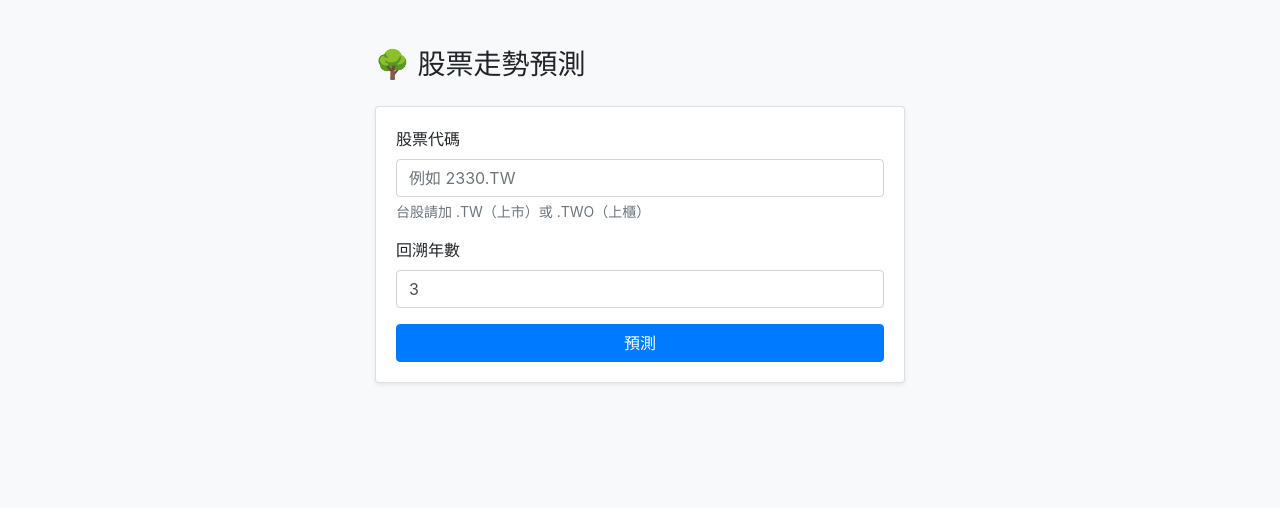
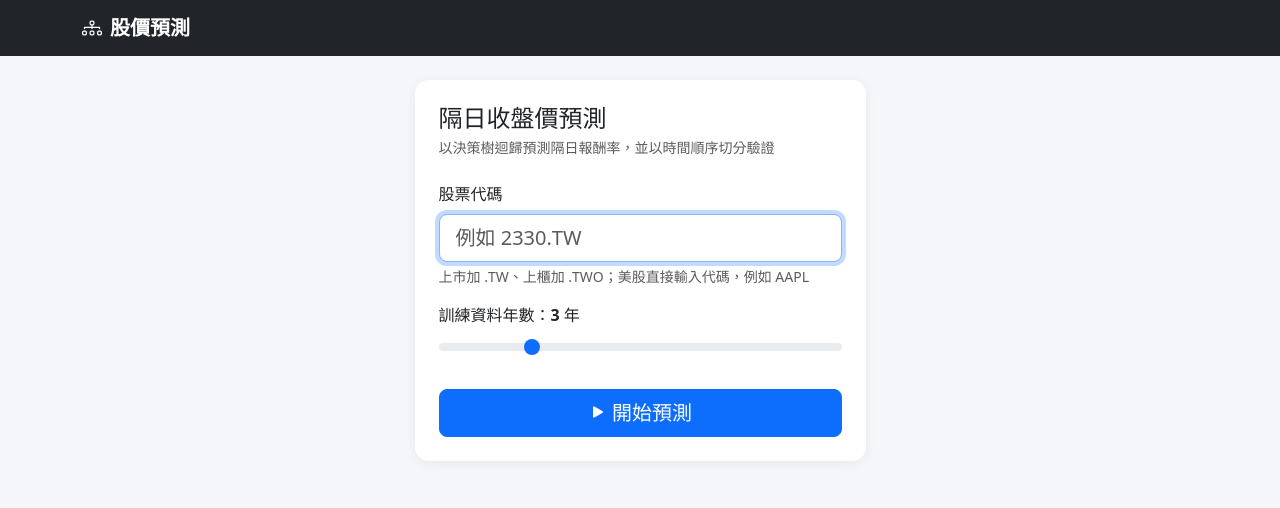
Before and after one commit to minghan5487/ML, a Flask app: page / in a window 1280 px wide. Shown: the top 508 px of the page. Run offline with Flask 3, Linux system fonts and the light colour scheme.

Commit message:
改版介面：Bootstrap 5、共用版型

```diff
--- /dev/null
+++ b/templates/base.html
@@ -0,0 +1,27 @@
+<!doctype html>
+<html lang="zh-Hant">
+<head>
+    <meta charset="utf-8">
+    <meta name="viewport" content="width=device-width, initial-scale=1">
+    <title>{% block title %}股價預測{% endblock %}</title>
+    <link rel="stylesheet" href="https://cdn.jsdelivr.net/npm/bootstrap@5.3.3/dist/css/bootstrap.min.css">
+    <link rel="stylesheet" href="https://cdn.jsdelivr.net/npm/bootstrap-icons@1.11.3/font/bootstrap-icons.min.css">
+    <style>
+        body { background: #f4f6f9; font-family: system-ui, "Microsoft JhengHei", sans-serif; }
+        .navbar-brand { font-weight: 700; }
+        .card { border: 0; border-radius: 14px; box-shadow: 0 2px 12px rgba(20, 30, 50, .06); }
+        .stat-label { font-size: .8rem; color: #868e96; }
+        .stat-value { font-size: 1.6rem; font-weight: 700; }
+    </style>
+</head>
+<body>
+<nav class="navbar navbar-dark bg-dark mb-4">
+    <div class="container">
+        <a class="navbar-brand" href="{{ url_for('home') }}"><i class="bi bi-diagram-3 me-2"></i>股價預測</a>
+    </div>
+</nav>
+<main class="container pb-5">
+    {% block content %}{% endblock %}
+</main>
+</body>
+</html>
--- a/templates/index.html
+++ b/templates/index.html
@@ -1,27 +1,40 @@
-<!doctype html>
-<html lang="zh-Hant">
-  <head>
-    <meta charset="utf-8">
-    <meta name="viewport" content="width=device-width, initial-scale=1">
-    <title>股票走勢預測</title>
-    <link rel="stylesheet" href="https://cdn.jsdelivr.net/npm/bootstrap@4.6.2/dist/css/bootstrap.min.css">
-  </head>
-  <body class="bg-light">
-    <div class="container py-5" style="max-width: 560px;">
-      <h1 class="h3 mb-4">🌳 股票走勢預測</h1>
-      {% if error %}<div class="alert alert-danger">{{ error }}</div>{% endif %}
-      <form action="/predict" method="post" class="card card-body shadow-sm">
-        <div class="form-group">
-          <label for="stock_symbol">股票代碼</label>
-          <input type="text" class="form-control" id="stock_symbol" name="stock_symbol" placeholder="例如 2330.TW" required>
-          <small class="form-text text-muted">台股請加 .TW（上市）或 .TWO（上櫃）</small>
+{% extends 'base.html' %}
+
+{% block content %}
+<div class="row justify-content-center">
+    <div class="col-lg-5 col-md-7">
+        <div class="card p-4">
+            <h1 class="h4 mb-1">隔日收盤價預測</h1>
+            <p class="text-muted small mb-4">以決策樹迴歸預測隔日報酬率，並以時間順序切分驗證</p>
+
+            {% if error %}
+            <div class="alert alert-danger py-2"><i class="bi bi-exclamation-circle me-1"></i>{{ error }}</div>
+            {% endif %}
+
+            <form action="{{ url_for('predict') }}" method="post" id="form">
+                <div class="mb-3">
+                    <label for="stock_symbol" class="form-label">股票代碼</label>
+                    <input type="text" class="form-control form-control-lg" id="stock_symbol" name="stock_symbol"
+                           placeholder="例如 2330.TW" required autofocus>
+                    <div class="form-text">上市加 .TW、上櫃加 .TWO；美股直接輸入代碼，例如 AAPL</div>
+                </div>
+                <div class="mb-4">
+                    <label for="years" class="form-label">訓練資料年數：<strong id="years_label">3</strong> 年</label>
+                    <input type="range" class="form-range" id="years" name="years" min="1" max="10" value="3"
+                           oninput="years_label.textContent = this.value">
+                </div>
+                <button type="submit" class="btn btn-primary btn-lg w-100" id="submit">
+                    <i class="bi bi-play-fill me-1"></i>開始預測
+                </button>
+            </form>
         </div>
-        <div class="form-group">
-          <label for="years">回溯年數</label>
-          <input type="number" class="form-control" id="years" name="years" min="1" max="20" value="3" required>
-        </div>
-        <button type="submit" class="btn btn-primary btn-block">預測</button>
-      </form>
     </div>
-  </body>
-</html>
+</div>
+<script>
+    document.getElementById('form').addEventListener('submit', () => {
+        const btn = document.getElementById('submit');
+        btn.disabled = true;
+        btn.innerHTML = '<span class="spinner-border spinner-border-sm me-2"></span>下載資料與訓練中…';
+    });
+</script>
+{% endblock %}
```
Also changed, not shown: templates/result.html (+24 -21 lines), data/2330.TW.csv.
